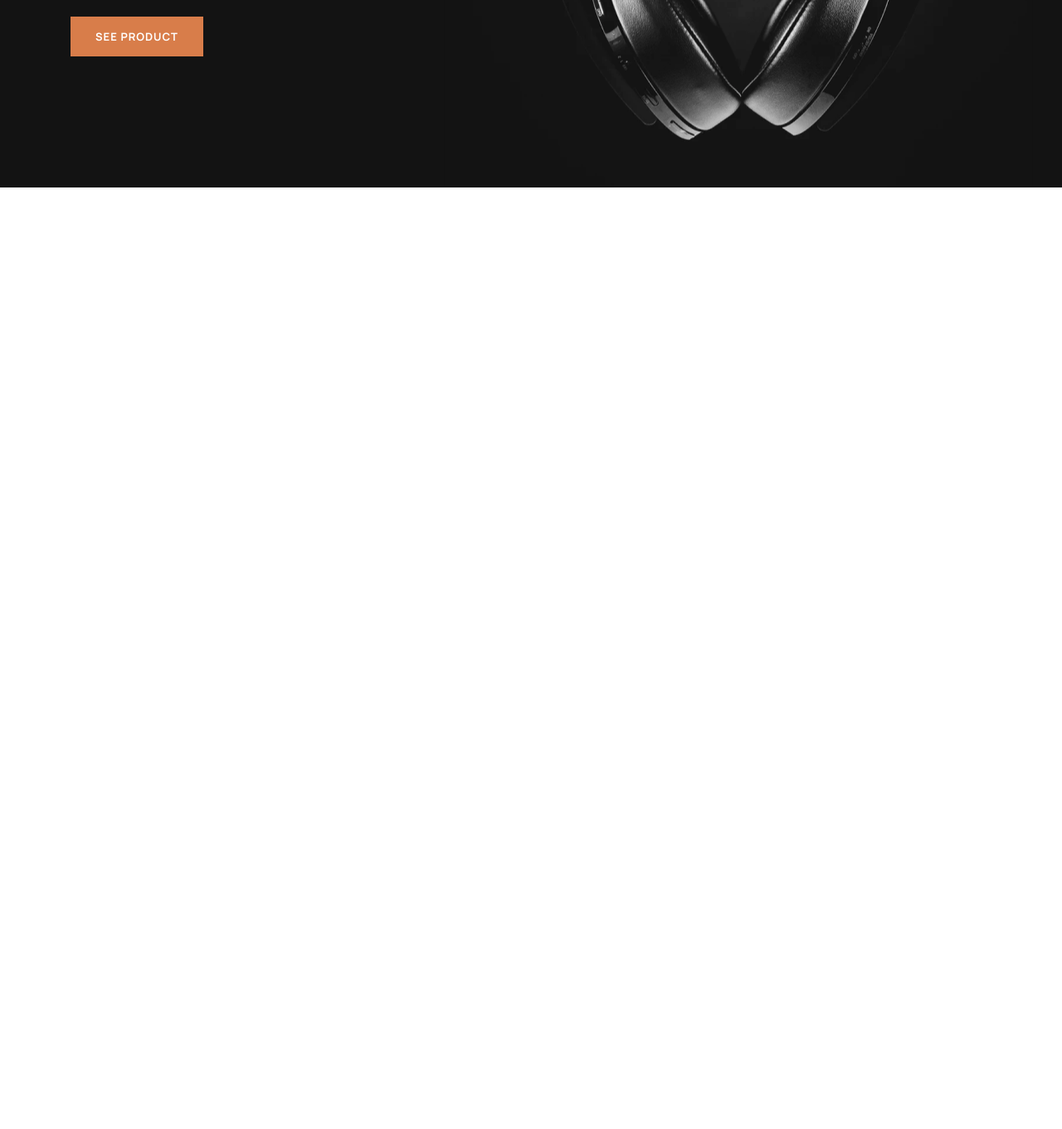
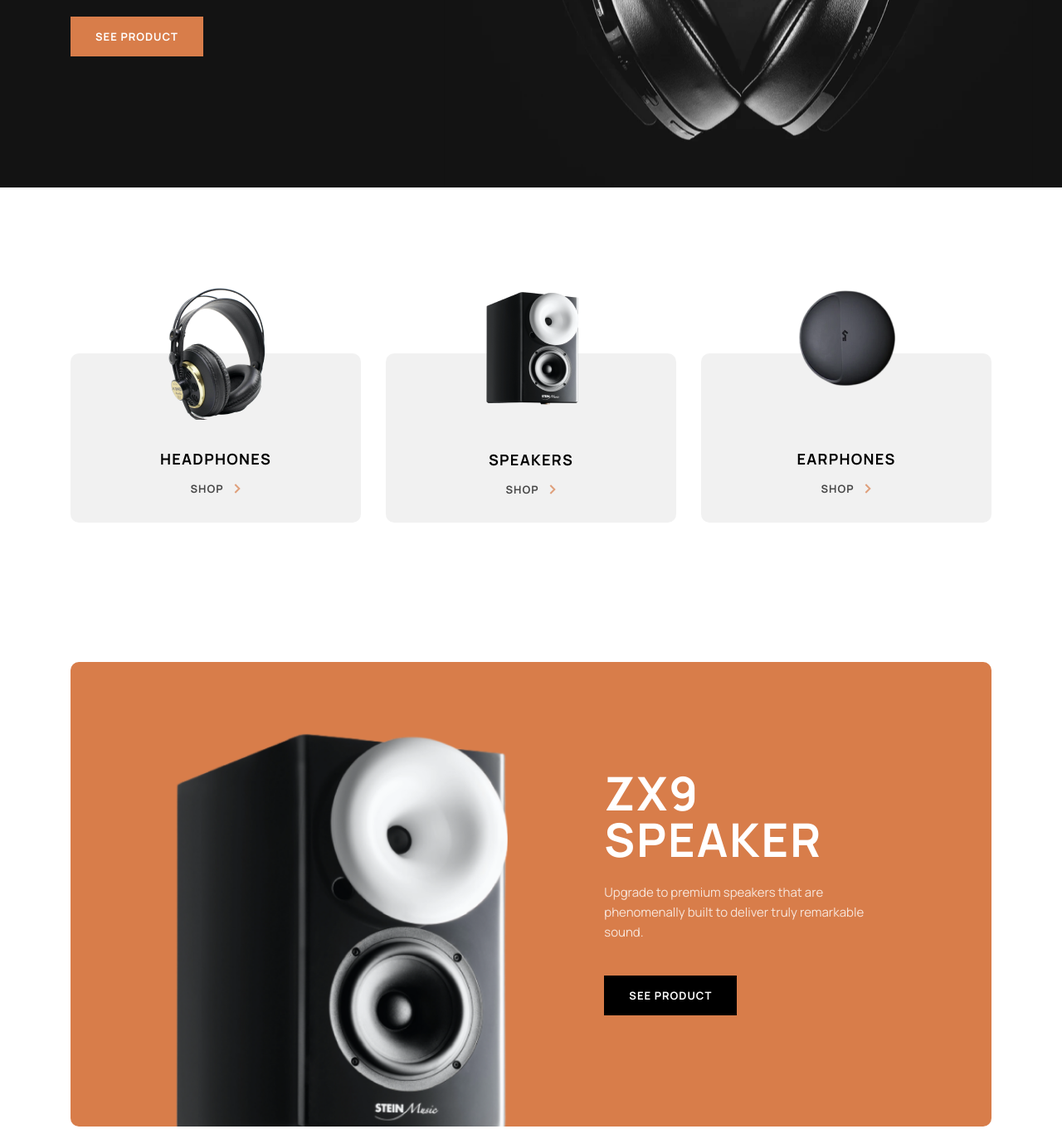
Before and after one commit to Asadbekayubov/audiophile-ecommerce-website, a plain HTML site: page index.html in a window 1280 px wide. Shown: the part 500-1861 px from the top of the page at 83% size. Before the commit the page ends 800 px from the top, so only its background shows below. Drawn offline with Linux system fonts and the light colour scheme.

Commit message:
Continued

```diff
--- a/css/global.css
+++ b/css/global.css
@@ -532,11 +532,29 @@ body {
   width: 160px;
   height: 48px;
   font-size: 1.3rem;
+  text-transform: uppercase;
+  transition: 0.3s;
   font-weight: 700;
   line-height: 18px;
   letter-spacing: 1px;
   color: var(--white-color);
   border: 1px solid var(--white-color);
+}
+
+.shop-btn {
+  font-family: "Manrope" , sans-serif;
+  font-size: 1.3rem;
+  font-weight: 700;
+  line-height: 18px;
+  letter-spacing: 1px;
+  color: var(--black-color);
+  opacity: 70%;
+  text-transform: uppercase;
+  display: flex;
+  align-items: center;
+  justify-content: center;
+  gap: 1.3rem;
+  transition: 0.3s;
 }
 
 .active {
--- a/css/index.css
+++ b/css/index.css
@@ -49,9 +49,10 @@ main {
 .header {
   background-color: #131313;
   height: auto;
+  margin-bottom: 20rem;
 }
 
-.header-container{
+.header-container {
   background: url(../images/png/header-hero-img.png);
   background-repeat: no-repeat;
   background-position: center right;
@@ -70,9 +71,9 @@ main {
   gap: 3.4rem;
 }
 
-.hamburger-btn{
+.hamburger-btn {
   background-color: transparent;
-    border:none;
+  border: none;
   cursor: pointer;
   display: none;
 }
@@ -106,7 +107,6 @@ main {
   border: none;
   margin-bottom: 12.8rem;
 }
-
 
 .header-hero-title {
   font-size: 1.4rem;
@@ -143,54 +143,207 @@ main {
   transition: 0.3s;
 }
 
-.header-hero-btn:hover{
+.header-hero-btn:hover {
   background-color: var(--brown-color);
 }
-.btn {
+
+
+.cards {
+  display: flex;
+  justify-content: space-between;
+  align-items: center;
+  gap: 3rem;
+  margin-bottom: 16.8rem;
+}
+.cards-item {
+  width: 350px;
+  height: 204px;
+  top: 80px;
+  background-color: var(--pink-color);
+  text-align: center;
+  border-radius: 1rem;
 }
 
-@media screen and (max-width:768px){
-    .sitenav{
+.cards-item-btn:hover{
+  opacity: 1;
+  color:var(--dark-brown-color) ;
+}
+
+.cards-item-img {
+  margin: auto;
+  margin-top: -8rem;
+}
+
+.cards .cards-item:nth-child(1) .cards-item-title {
+  margin-top: 3.6rem;
+  margin-bottom: 1.5rem;
+}
+.cards .cards-item:nth-child(2) .cards-item-title {
+  margin-top: 5rem;
+  margin-bottom: 1.5rem;
+}
+.cards .cards-item:nth-child(3) .cards-item-title {
+  margin-top: 7rem;
+  margin-bottom: 1.5rem;
+}
+
+
+.ZX9-speaker{
+  display: flex;
+  justify-content: space-evenly;
+  width: 100%;
+  height: 560px;
+  background-color:var(--dark-brown-color) ;
+  border-radius: 1rem;
+  margin-bottom: 100px;
+}
+
+.ZX9-speaker-img{
+  margin-top: 6.7rem;
+}
+
+.ZX9-speaker-content{
+  width: 100%;
+  max-width: 350px;
+  margin-top: 13rem;
+}
+.ZX9-speaker-content-title {
+  color: var(--white-color);
+  margin-bottom: 2.4rem;
+}
+.ZX9-speaker-content-text {
+  opacity: 80%;
+  color: var(--white-color);
+  margin-bottom: 4rem;
+  font-weight: 400;
+}
+.ZX9-speaker-content-btn {
+  background-color: var(--black-color);
+  border: none;
+}
+
+.ZX9-speaker-content-btn:hover{
+  background-color: #4C4C4C;
+}
+
+@media screen and (max-width:950px) {
+  .ZX9-speaker{
+    align-items: center;
+  }
+  .ZX9-speaker-img{
+    width: 300px;
+    height: 340px;
+    margin-top: 0;
+  }
+  .ZX9-speaker-content{
+    margin-top: 0px;
+  }
+}
+
+@media screen and (max-width: 768px) {
+  .sitenav {
     justify-content: left;
   }
-    .sitenav-list{
+  .sitenav-list {
     display: none;
   }
-    .sitenav-btn{
+  .sitenav-btn {
     margin-left: auto;
   }
-    .hamburger-btn{
+  .hamburger-btn {
     display: block;
     margin-right: 4.2rem;
   }
-    .header-hero{
+  .header-hero {
     display: flex;
     flex-direction: column;
     align-items: center;
   }
-    .header-container{
+  .header-container {
     background-position: center center;
   }
-    .header-hero-heading , .header-hero-title , .header-hero-text{
+  .header-hero-heading,
+  .header-hero-title,
+  .header-hero-text {
     text-align: center;
+  }
+  .cards{
+    gap: 1rem;
+  }
+  .ZX9-speaker{
+    height: 720px;
+    flex-direction: column;
+    /* align-items: stretch; */
+    justify-content: stretch;
+  }
+  .ZX9-speaker-img{
+    width: 200px;
+    height: 240px;
+    margin-top: 5rem;
+    margin-bottom: 6.4rem;
+  }
+  .ZX9-speaker-content{
+    text-align: center;
+  }
+  .ZX9-speaker-content-btn{
+    margin: auto;
   }
 }
 
-@media screen and (max-width:405px) {
-    .header-hero-heading{
+@media screen and (max-width: 620px) {
+  .cards{
+    flex-direction: column;
+  }
+  .cards-item{
+    margin-bottom: 10rem;
+  }
+}
+
+@media screen and (max-width: 405px) {
+  .site-logo{
+    margin-left: auto;
+    margin-right: auto;
+  }
+  .header-hero-heading {
     font-size: 3.6rem;
     letter-spacing: 2.2px;
   }
-    .header-hero-text{
+  .header-hero-text {
     margin-bottom: 2.8rem;
+  }
+  .cards-item{
+    width: 100%;
+  }
+  .ZX9-speaker{
+    height: 600px;
+  }
+  .ZX9-speaker-img{
+    width: 172px;
+    height: 207px;
+    margin-top: 5rem;
+    margin-bottom: 3.2rem;
+  }
+  .ZX9-speaker-content-title{
+    font-size: 3.6rem;
+    max-width: 200px;
+    margin: auto;
+    margin-bottom: 2.4rem;
+  }
+  .ZX9-speaker-content-text{
+    max-width: 280px;
+    margin: auto;
+    margin-bottom: 2.4rem;
+  }
+  .cards{
+    margin-bottom: 5rem;
   }
 }
 
-@media screen and (max-width:375px) {
-    .header-container{
+@media screen and (max-width: 375px) {
+  .header-container {
     background-size: 580px 600px;
   }
-    .header-divider{
+  .header-divider {
     margin-bottom: 11.8rem;
   }
 }
--- a/index.html
+++ b/index.html
@@ -38,7 +38,35 @@
         </div>
     </header>
     <!-- MAIN -->
-    <main class="main"></main>
+    <main class="main">
+        <div class="main-container container">
+            <section class="cards">
+                <div class="cards-item">
+                    <img src="images/png/cards-headphones-img.png" alt="cards item image" class="cards-item-img">
+                    <h6 class="cards-item-title">HEADPHONES</h6>
+                    <a href="#" class="cards-item-btn shop-btn">Shop <img src="images/svg/shop-btn-arrow-img.svg" alt=""></a>
+                </div>
+                <div class="cards-item">
+                    <img src="images/png/cards-speakers-img.png" alt="cards item image" class="cards-item-img">
+                    <h6 class="cards-item-title">SPEAKERS</h6>
+                    <a href="#" class="cards-item-btn shop-btn">Shop <img src="images/svg/shop-btn-arrow-img.svg" alt=""></a>
+                </div>
+                <div class="cards-item">
+                    <img src="images/png/cards-earphones-img.png" alt="cards item image" class="cards-item-img">
+                    <h6 class="cards-item-title">EARPHONES</h6>
+                    <a href="#" class="cards-item-btn shop-btn">Shop <img src="images/svg/shop-btn-arrow-img.svg" alt=""></a>
+                </div>
+            </section>
+            <section class="ZX9-speaker">
+                <img class="ZX9-speaker-img" src="images/png/ZX9-speaker-img.png" alt=""  width="410" height="493">
+                <div class="ZX9-speaker-content">
+                   <h1 class="ZX9-speaker-content-title">ZX9 SPEAKER</h1>
+                   <p class="ZX9-speaker-content-text">Upgrade to premium speakers that are phenomenally built to deliver truly remarkable sound.</p>
+                   <a href="#" class="ZX9-speaker-content-btn btn">See Product</a>
+                </div>
+            </section>
+        </div>
+    </main>
     <!-- FOOTER -->
     <footer class="footer"></footer>
 
```
Also changed, not shown: images/png/ZX9-speaker-img.png (added), images/png/cards-earphones-img.png (added), images/png/cards-headphones-img.png (added), images/png/cards-speakers-img.png (added), images/svg/shop-btn-arrow-img.svg (added). Lines whose indentation alone changed are shown as unchanged.
